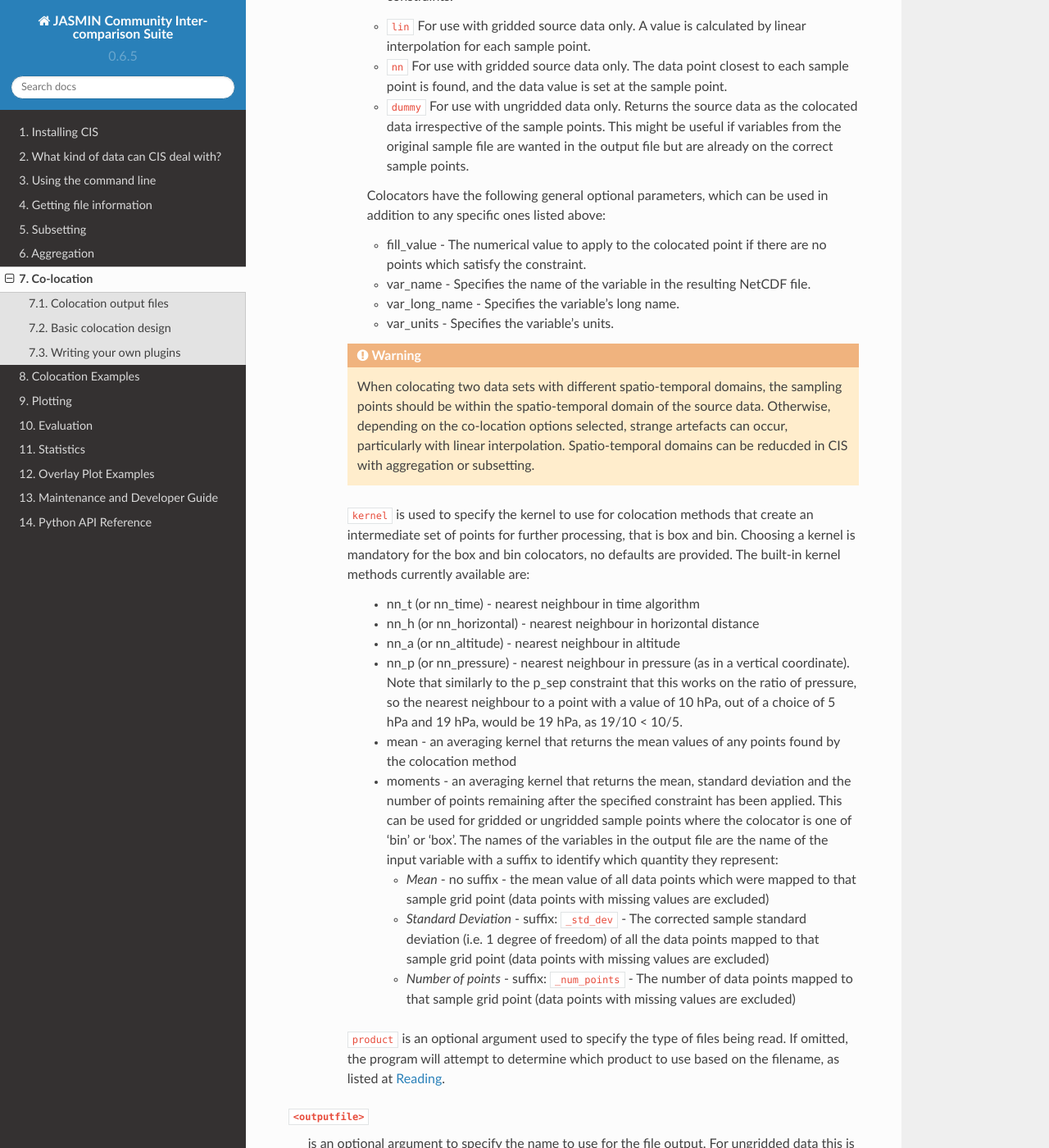
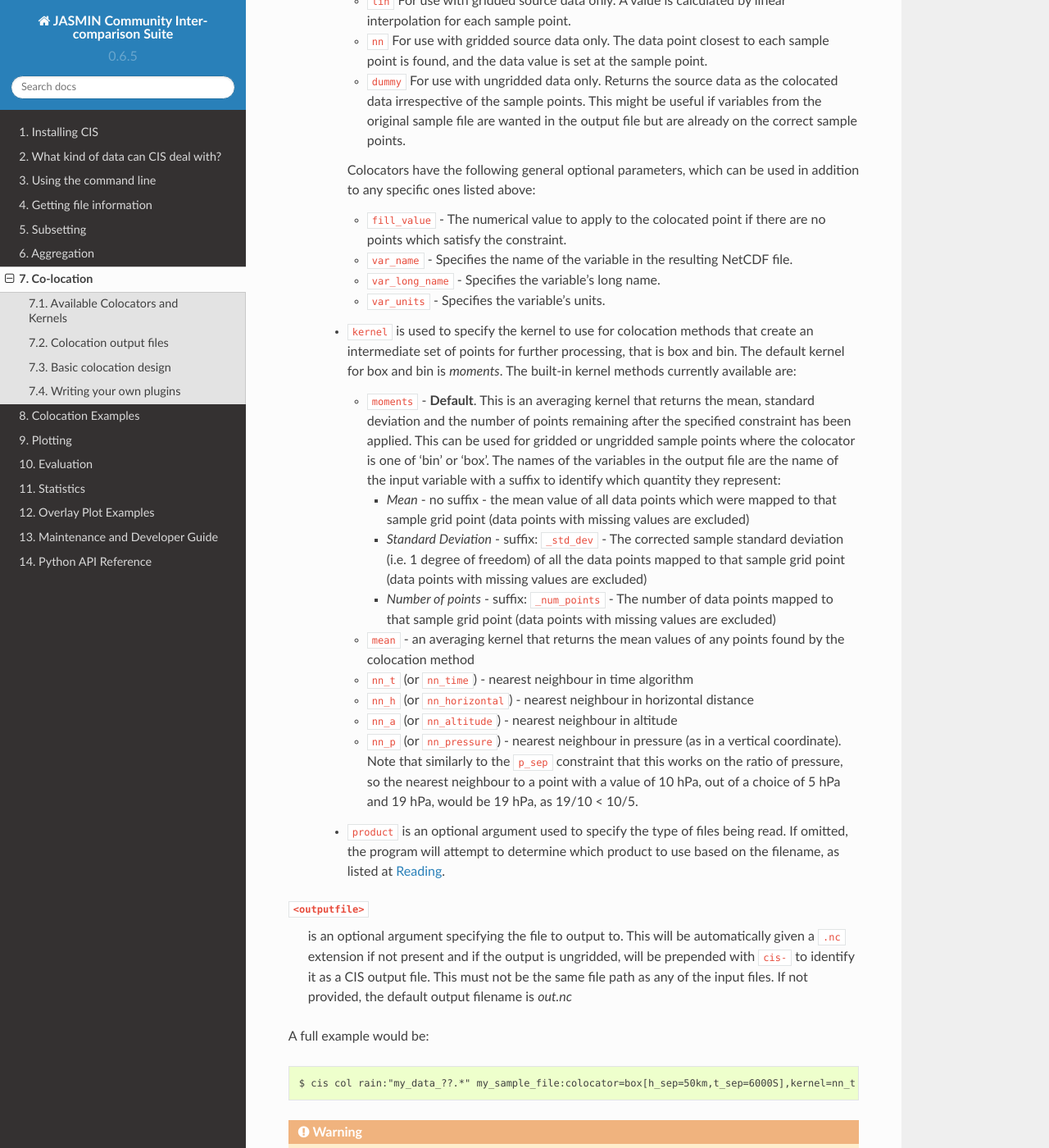
Before and after one commit to cedadev/cis, a Sphinx documentation site: the page built from doc/colocation.rst, in a window 1280 px wide and 1400 px high, scrolled down 1773 px. Shown: the whole window at 82% size. Built offline with Sphinx 7.4.7 and the Read the Docs theme 2.0.0, drawn with Linux system fonts in a browser that asks for light colours; some of the changed text lies outside the part shown.

Commit message:
JASCIS-186: Docs reflect updated colocator defaults and options

```diff
--- a/doc/colocation.rst
+++ b/doc/colocation.rst
@@ -4,7 +4,9 @@
 Co-location
 ===========
 
-One of the key features of the Community Intercomparison Suite (CIS) is the ability to co-locate one or more arbitrary data sets onto a common set of coordinates. This page briefly describes how to perform co-location in a number of scenarios.
+One of the key features of the Community Intercomparison Suite (CIS) is the ability to co-locate one or
+more arbitrary data sets onto a common set of coordinates. This page briefly describes how to perform co-location
+in a number of scenarios.
 
 To perform co-location, run a command of the format::
 
@@ -24,50 +26,68 @@ where:
 
 ``<samplegroup>``
   is of the format ``<filename>[:<options>]`` The available options are described in more detail below. They are entered
-   in a comma separated list, such as ``variable=Temperature,colocator=bin,kernel=mean``. Not all combinations of
-   colocator and kernel options can be used - see the descriptions below.
+  in a comma separated list, such as ``variable=Temperature,colocator=bin,kernel=mean``. Not all combinations of
+  colocator and data are available; see :ref:`Available Colocators <available>`.
 
     * ``<filename>`` is a single filename with the points to colocate onto.
 
-    * ``variable`` is an optional argument used to specify which variable's coordinates to use for colocation. If a variable is specified, a missing value will be set in the output file at every point for which the sample variable has a missing value. If a variable is not specified, non-missing values will be set at all sample points unless colocation at a point does not result in a valid value.
+    * ``variable`` is an optional argument used to specify which variable's coordinates to use for colocation.
+      If a variable is specified, a missing value will be set in the output file at every point for which the sample
+      variable has a missing value. If a variable is not specified, non-missing values will be set at all sample points
+      unless colocation at a point does not result in a valid value.
 
-    * ``colocator`` is a mandatory argument that specifies the colocation method. Parameters for the colocator, if any, are placed in square brackets after the colocator name, for example, ``colocator=box[fill_value=-999,h_sep=1km]``. The colocators available are:
+    * ``colocator`` is an optional argument that specifies the colocation method. Parameters for the colocator, if any,
+      are placed in square brackets after the colocator name, for example, ``colocator=box[fill_value=-999,h_sep=1km]``.
+      If not specified, a :ref:`Default Colocator <available>` is identified for your data / sample combination.
+      The colocators available are:
 
-      * ``bin`` For use only with gridded sample points. Data points are placed in bins corresponding to the cell bounds surrounding each grid point. The bounds are taken from the gridded data if they are defined, otherwise the mid-points between grid points are used. The binned points should then be processed by one of the kernels to give a numeric value for each bin.
+      * ``bin`` For use only with ungridded data and gridded sample points. Data points are placed in bins corresponding
+        to the cell bounds surrounding each grid point. The bounds are taken from the gridded data if they are defined,
+        otherwise the mid-points between grid points are used. The binned points should then be processed by one of the
+        kernels to give a numeric value for each bin.
 
-      * ``box`` For use with gridded and ungridded sample points and data. A search region is defined by the parameters and points within the defined separation of each sample point are associated with the point. The points should then be processed by one of the kernels to give a numeric value for each bin. The parameters defining the search box are:
+      * ``box`` For use with gridded and ungridded sample points and data. A search region is defined by the parameters
+        and points within the defined separation of each sample point are associated with the point. The points should
+        then be processed by one of the kernels to give a numeric value for each bin. The parameters defining the search box are:
 
-        * h_sep - the horizontal separation. The units can be specified as km or m (for example ``h_sep=1.5km``); if none are specified then the default is km.
-        * a_sep - the altitude separation. The units can be specified as km or m, as for h_sep; if none are specified then the default is m.
-        * p_sep - the pressure separation. This is not an absolute separation as for h_sep and a_sep, but a relative one, so is specified as a ratio. For example a constraint of p_sep = 2, for a point at 10 hPa, would cover the range 5 hPa < points < 20 hPa. Note that p_sep >= 1.
-        * t_sep - the time separation. This can be specified in years, months, days, hours, minutes or seconds using ``PnYnMnDTnHnMnS`` (the T separator can be replaced with a colon or a space, but if using a space quotes are required). For example to specify a time separation of one and a half months and thirty minutes you could use ``t_sep=P1M15DT30M``. It is worth noting that the units for time comparison are fractional days, so that years are converted to the number of days in a Gregorian year, and months are 1/12th of a Gregorian year.
+        * ``h_sep`` - the horizontal separation. The units can be specified as km or m (for example ``h_sep=1.5km``); if
+          none are specified then the default is km.
+        * ``a_sep`` - the altitude separation. The units can be specified as km or m, as for h_sep; if none are specified
+          then the default is m.
+        * ``p_sep`` - the pressure separation. This is not an absolute separation as for h_sep and a_sep, but a relative
+          one, so is specified as a ratio. For example a constraint of p_sep = 2, for a point at 10 hPa, would cover the
+          range 5 hPa < points < 20 hPa. Note that p_sep >= 1.
+        * ``t_sep`` - the time separation. This can be specified in years, months, days, hours, minutes or seconds using
+          ``PnYnMnDTnHnMnS`` (the T separator can be replaced with a colon or a space, but if using a space quotes are
+          required). For example to specify a time separation of one and a half months and thirty minutes you could use
+          ``t_sep=P1M15DT30M``. It is worth noting that the units for time comparison are fractional days, so that
+          years are converted to the number of days in a Gregorian year, and months are 1/12th of a Gregorian year.
 
-        If h_sep is specified, a k-d tree index based on longitudes and latitudes of data points is used to speed up the search for points. It h_sep is not specified, an exhaustive search is performed for points satisfying the other separation constraints.
+        If ``h_sep`` is specified, a k-d tree index based on longitudes and latitudes of data points is used to speed up
+        the search for points. It h_sep is not specified, an exhaustive search is performed for points satisfying the
+        other separation constraints.
 
       * ``lin`` For use with gridded source data only. A value is calculated by linear interpolation for each sample point.
 
-      * ``nn`` For use with gridded source data only. The data point closest to each sample point is found, and the data value is set at the sample point.
+      * ``nn`` For use with gridded source data only. The data point closest to each sample point is found, and the
+        data value is set at the sample point.
 
-      * ``dummy`` For use with ungridded data only. Returns the source data as the colocated data irrespective of the sample points. This might be useful if variables from the original sample file are wanted in the output file but are already on the correct sample points.
+      * ``dummy`` For use with ungridded data only. Returns the source data as the colocated data irrespective of the
+        sample points. This might be useful if variables from the original sample file are wanted in the output file but
+        are already on the correct sample points.
 
       Colocators have the following general optional parameters, which can be used in addition to any specific ones listed above:
 
-      * fill_value - The numerical value to apply to the colocated point if there are no points which satisfy the constraint.
-      * var_name - Specifies the name of the variable in the resulting NetCDF file.
-      * var_long_name - Specifies the variable's long name.
-      * var_units - Specifies the variable's units.
+      * ``fill_value`` - The numerical value to apply to the colocated point if there are no points which satisfy the constraint.
+      * ``var_name`` - Specifies the name of the variable in the resulting NetCDF file.
+      * ``var_long_name`` - Specifies the variable's long name.
+      * ``var_units`` - Specifies the variable's units.
 
-    .. warning:: When colocating two data sets with different spatio-temporal domains, the sampling points should be within the spatio-temporal domain of the source data. Otherwise, depending on the co-location options selected, strange artefacts can occur, particularly with linear interpolation. Spatio-temporal domains can be reducded in CIS with :ref:`aggregation` or :ref:`subsetting`.
+    * ``kernel`` is used to specify the kernel to use for colocation methods that create an intermediate set of points for
+      further processing, that is box and bin. The default kernel for box and bin is *moments*. The built-in kernel
+      methods currently available are:
 
-
-    ``kernel`` is used to specify the kernel to use for colocation methods that create an intermediate set of points for further processing, that is box and bin. Choosing a kernel is mandatory for the box and bin colocators, no defaults are provided. The built-in kernel methods currently available are:
-
-      * nn_t (or nn_time) - nearest neighbour in time algorithm
-      * nn_h (or nn_horizontal) - nearest neighbour in horizontal distance
-      * nn_a (or nn_altitude) - nearest neighbour in altitude
-      * nn_p (or nn_pressure) - nearest neighbour in pressure (as in a vertical coordinate). Note that similarly to the p_sep constraint that this works on the ratio of pressure, so the nearest neighbour to a point with a value of 10 hPa, out of a choice of 5 hPa and 19 hPa, would be 19 hPa, as 19/10 < 10/5.
-      * mean - an averaging kernel that returns the mean values of any points found by the colocation method
-      * moments - an averaging kernel that returns the mean, standard deviation and the number of points remaining after
+      * ``moments`` - **Default**. This is an averaging kernel that returns the mean, standard deviation and the number of points remaining after
         the specified constraint has been applied. This can be used for gridded or ungridded sample points where the
         colocator is one of 'bin' or 'box'. The names of the variables in the output file are the name of the input
         variable with a suffix to identify which quantity they represent:
@@ -81,15 +101,46 @@ where:
         * *Number of points* - suffix: ``_num_points`` - The number of data points mapped to that sample grid point
           (data points with missing values are excluded)
 
+      * ``mean`` - an averaging kernel that returns the mean values of any points found by the colocation method
+      * ``nn_t`` (or ``nn_time``) - nearest neighbour in time algorithm
+      * ``nn_h`` (or ``nn_horizontal``) - nearest neighbour in horizontal distance
+      * ``nn_a`` (or ``nn_altitude``) - nearest neighbour in altitude
+      * ``nn_p`` (or ``nn_pressure``) - nearest neighbour in pressure (as in a vertical coordinate). Note that similarly to the
+        ``p_sep`` constraint that this works on the ratio of pressure, so the nearest neighbour to a point with a value of
+        10 hPa, out of a choice of 5 hPa and 19 hPa, would be 19 hPa, as 19/10 < 10/5.
 
-    ``product`` is an optional argument used to specify the type of files being read. If omitted, the program will attempt to determine which product to use based on the filename, as listed at :ref:`data-products-reading`.
+    * ``product`` is an optional argument used to specify the type of files being read. If omitted, the program will
+      attempt to determine which product to use based on the filename, as listed at :ref:`data-products-reading`.
 
 ``<outputfile>``
-  is an optional argument to specify the name to use for the file output. For ungridded data this is automatically given a ``.nc`` extension and prepended with ``cis-`` to make it distinguishable as a colocated file. For gridded this is only given the ``.nc`` extenstion.
+  is an optional argument specifying the file to output to. This will be automatically given a ``.nc`` extension if not
+  present and if the output is ungridded, will be prepended with ``cis-`` to identify it as a CIS output file. This must
+  not be the same file path as any of the input files. If not provided, the default output filename is *out.nc*
 
 A full example would be::
 
   $ cis col rain:"my_data_??.*" my_sample_file:colocator=box[h_sep=50km,t_sep=6000S],kernel=nn_t -o my_col
+
+.. warning:: When colocating two data sets with different spatio-temporal domains, the sampling points should be
+    within the spatio-temporal domain of the source data. Otherwise, depending on the co-location options selected,
+    strange artefacts can occur, particularly with linear interpolation. Spatio-temporal domains can be reducded in
+    CIS with :ref:`Aggregation <aggregation>` or :ref:`Subsetting <subsetting>`.
+
+
+.. _available:
+
+Available Colocators and Kernels
+================================
+
+====================== ========================= ================= =================
+Colocation type
+( data -> sample)      Available Colocators      Default Colocator Default Kernel
+====================== ========================= ================= =================
+Gridded -> gridded     ``lin``, ``nn``, ``box``  ``lin``           *None*
+Ungridded -> gridded   ``bin``, ``box``          ``bin``           ``moments``
+Gridded -> ungridded   ``nn``, ``lin``           ``nn``            *None*
+Ungridded -> ungridded ``box``                   ``box``           ``moments``
+====================== ========================= ================= =================
 
 
 Colocation output files
```
